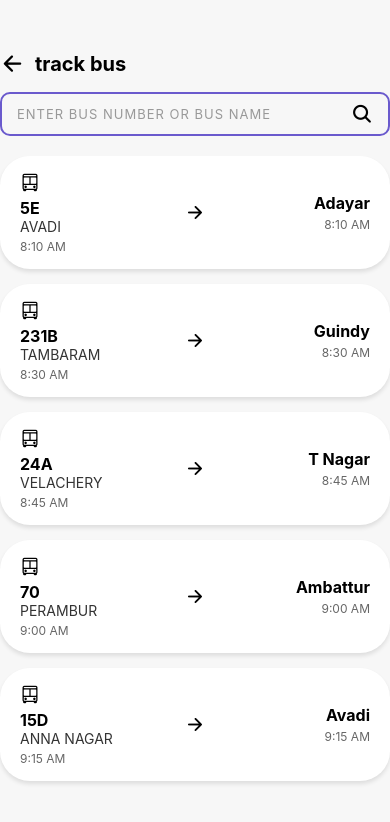
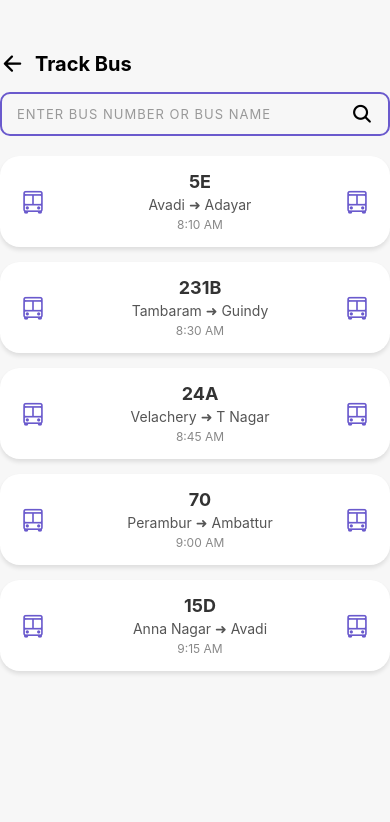
Before and after one commit to dhanraj-28/bus-tracking-app, a React Native app in the folder frontend/: screen / in a window 390 px wide. Shown: the top 822 px of the page. Built offline with nearby package versions, Linux system fonts and the light colour scheme.

Commit message:
by harish

```diff
--- a/frontend/Components/Passenger/TrackBus.jsx
+++ b/frontend/Components/Passenger/TrackBus.jsx
@@ -8,7 +8,7 @@ import {
   StyleSheet,
   SafeAreaView,
 } from "react-native";
-import Icon from "react-native-vector-icons/Ionicons"; // npm i react-native-vector-icons
+import { Ionicons } from "@expo/vector-icons"; // ✅ use Expo vector icons
 
 const BusData = [
   { id: "1", busNumber: "5E", routeName: "Avadi", destination: "Adayar", time: "8:10 AM" },
@@ -34,19 +34,18 @@ const TrackBusScreen = () => {
 
   const renderBusCard = ({ item }) => (
     <View style={styles.card}>
-      <View style={styles.leftSection}>
-        <Icon name="bus-outline" size={20} color="#000" />
+      {/* Left Bus Icon */}
+      <Ionicons name="bus-outline" size={26} color="#6A5ACD" style={{ marginRight: 10 }} />
+
+      {/* Route Info */}
+      <View style={styles.middleSection}>
         <Text style={styles.busNumber}>{item.busNumber}</Text>
-        <Text style={styles.routeName}>{item.routeName}</Text>
+        <Text style={styles.routeName}>{item.routeName} ➜ {item.destination}</Text>
         <Text style={styles.time}>{item.time}</Text>
       </View>
 
-      <Icon name="arrow-forward" size={20} color="#000" style={{ marginHorizontal: 15 }} />
-
-      <View style={styles.rightSection}>
-        <Text style={styles.destination}>{item.destination}</Text>
-        <Text style={styles.time}>{item.time}</Text>
-      </View>
+      {/* Right Bus Icon */}
+      <Ionicons name="bus-outline" size={26} color="#6A5ACD" />
     </View>
   );
 
@@ -55,9 +54,9 @@ const TrackBusScreen = () => {
       {/* Header */}
       <View style={styles.header}>
         <TouchableOpacity>
-          <Icon name="arrow-back" size={25} color="#000" />
+          <Ionicons name="arrow-back" size={25} color="#000" />
         </TouchableOpacity>
-        <Text style={styles.headerText}>track bus</Text>
+        <Text style={styles.headerText}>Track Bus</Text>
       </View>
 
       {/* Search Bar */}
@@ -69,7 +68,7 @@ const TrackBusScreen = () => {
           value={searchQuery}
           onChangeText={handleSearch}
         />
-        <Icon name="search" size={22} color="#000" style={styles.searchIcon} />
+        <Ionicons name="search" size={22} color="#000" style={styles.searchIcon} />
       </View>
 
       {/* Bus List */}
@@ -106,7 +105,6 @@ const styles = StyleSheet.create({
     fontSize: 20,
     fontWeight: "700",
     marginLeft: 10,
-    textTransform: "lowercase",
   },
   searchContainer: {
     flexDirection: "row",
@@ -132,7 +130,7 @@ const styles = StyleSheet.create({
     alignItems: "center",
     justifyContent: "space-between",
     backgroundColor: "#fff",
-    borderRadius: 30,
+    borderRadius: 20,
     paddingVertical: 15,
     paddingHorizontal: 20,
     marginBottom: 15,
@@ -142,31 +140,23 @@ const styles = StyleSheet.create({
     shadowRadius: 4,
     elevation: 3,
   },
-  leftSection: {
+  middleSection: {
     flex: 1,
-  },
-  rightSection: {
-    flex: 1,
-    alignItems: "flex-end",
+    alignItems: "center",
   },
   busNumber: {
-    fontSize: 16,
+    fontSize: 18,
     fontWeight: "700",
-    marginTop: 4,
+    color: "#333",
   },
   routeName: {
     fontSize: 14,
-    textTransform: "uppercase",
-    color: "#333",
-  },
-  destination: {
-    fontSize: 16,
-    fontWeight: "700",
+    color: "#555",
+    marginVertical: 4,
   },
   time: {
     fontSize: 12,
-    color: "#666",
-    marginTop: 4,
+    color: "#888",
   },
   notFoundContainer: {
     alignItems: "center",
```
